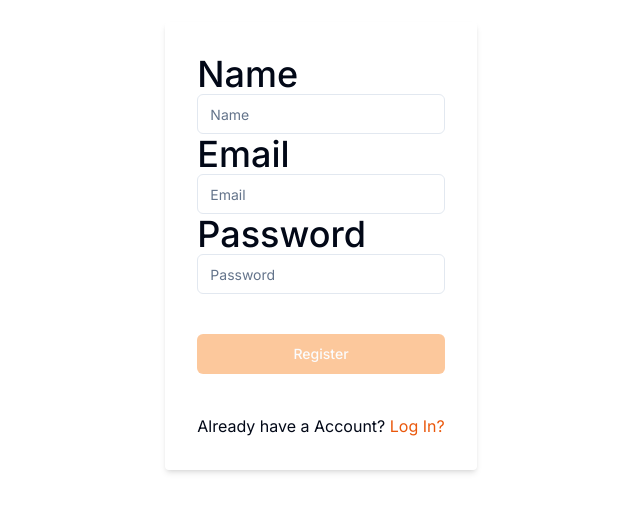
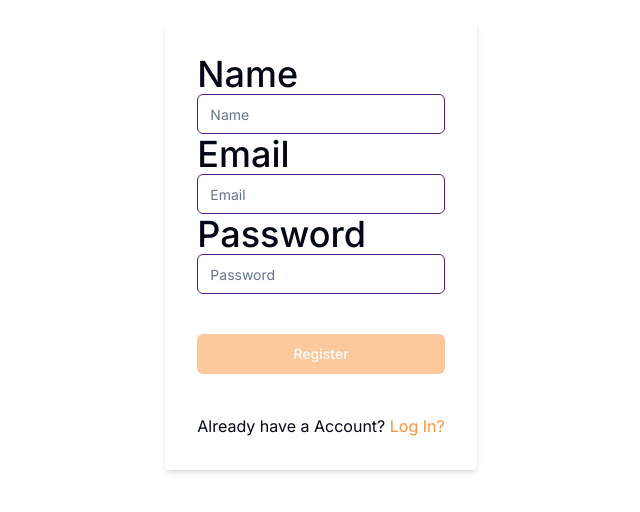
Before and after one commit to manOnTheMoon2101/weight_management, a Next.js app: page /register in a window 1280 px wide. Shown: the part 154-666 px from the top of the page, without its empty margins (319-959 px from the left). Built offline with nearby package versions, Linux system fonts and the light colour scheme.

Commit message:
login styling

```diff
--- a/app/login/page.tsx
+++ b/app/login/page.tsx
@@ -81,6 +81,7 @@ const Login = () => {
         <Input
           placeholder="email@email.com"
           type="email"
+          className="border-purple-900"
           value={email}
           onChange={(e) => setEmail(e.target.value)}
         />
@@ -88,6 +89,7 @@ const Login = () => {
         <Input
           placeholder="*****"
           type="password"
+          className="border-purple-900"
           value={password}
           onChange={(e) => setPassword(e.target.value)}
         />
@@ -118,7 +120,7 @@ const Login = () => {
           </TooltipProvider>
           <p className="mt-10">
             Don't have an account?{" "}
-            <Link href="/register" className="text-orange-600">
+            <Link href="/register" className="text-orange-400">
               Register?
             </Link>
           </p>
--- a/app/register/page.tsx
+++ b/app/register/page.tsx
@@ -57,12 +57,14 @@ const Register = () => {
           <Input
             placeholder="Name"
             name="name"
+            className="border-purple-900"
             onChange={handleChange}
             value={user.name}
           />
           <Label className="text-4xl text-center">Email</Label>
           <Input
             placeholder="Email"
+            className="border-purple-900"
             name="email"
             onChange={handleChange}
             value={user.email}
@@ -71,6 +73,7 @@ const Register = () => {
           <Input
             placeholder="Password"
             name="password"
+            className="border-purple-900"
             onChange={handleChange}
             value={user.password}
           />
@@ -89,7 +92,7 @@ const Register = () => {
             )}
             <p className="mt-10">
               Already have a Account?
-              <Link href="/login" className="text-orange-600">
+              <Link href="/login" className="text-orange-400">
                 {" "}
                 Log In?
               </Link>
```
